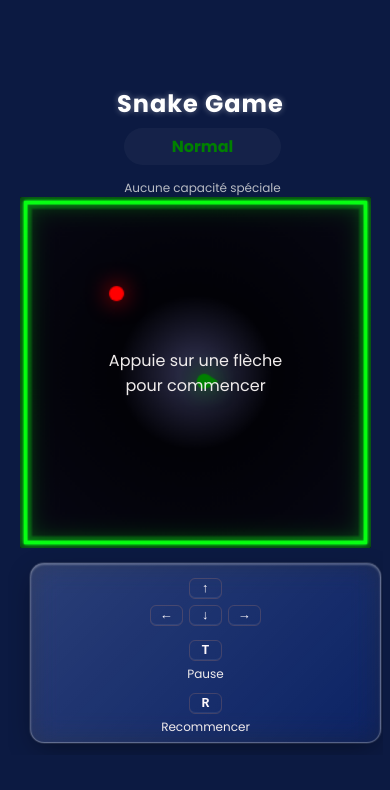
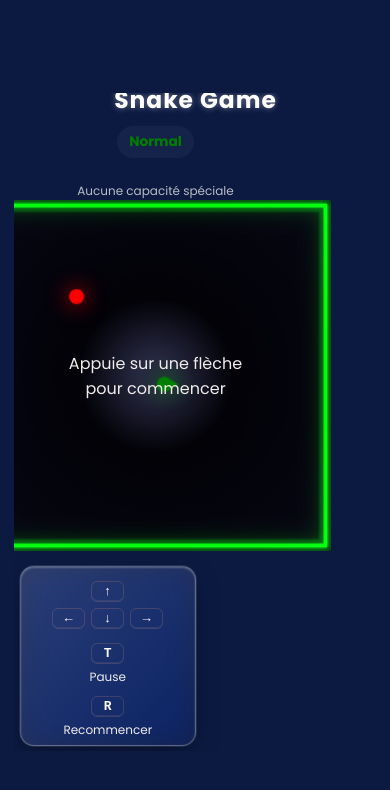
Before and after one commit to Walie-Matthieu/snake-game, a Next.js app: page / in a window 390 px wide. Shown: the top 790 px of the page. Built offline with nearby package versions, Linux system fonts and the light colour scheme.

Commit message:
Few changes

```diff
--- a/app/components/SnakeGame.tsx
+++ b/app/components/SnakeGame.tsx
@@ -1072,7 +1072,7 @@ export default function SnakeGame({
         <div
           data-ui="controls"
           style={{
-            width: controlsAbsolute ? `${160}px` : '100%',
+            width: 'var(--control-width, 160px)',  // ← doit lire la variable
             height: controlsAbsolute ? 'auto' : 'visible',
             transform: `translate(var(--controls-offset-x, 0px), var(--controls-offset-y, 0px))`,
             transformOrigin: 'top left',
--- a/app/page.module.css
+++ b/app/page.module.css
@@ -443,7 +443,7 @@
 }
 
 
-/* Mobile spécifique (320px - 600px) : minimaliste, garde titre + canvas + contrôles */
+/* Mobile spécifique (320px - 600px) : layout responsive avec unités viewport */
 @media (min-width: 320px) and (max-width: 600px) {
 
   /* cacher UNIQUEMENT aside et lastParagraph */
@@ -453,19 +453,21 @@
   }
 
   :root {
-    --control-width: 150px;    /* largeur du panneau touches */
-    --control-height: 200px;  /* hauteur du panneau touches */
-    --container-gap: 12px;   /* espace entre Canvas et panneau */
+    /* Taille du panneau responsive en vw/vh */
+    --control-width: clamp(35vw, 45vw, 50vw);   /* 35-50% de la largeur viewport */
+    --control-height: clamp(25vh, 30vh, 35vh);  /* 25-35% de la hauteur viewport */
+    --container-gap: 2vw;                       /* espace Canvas ↔ panneau (2% largeur) */
 
-    /* déplacement des power lines */
-    --powerlines-offset-x: -72px; /* - gauche | + droite */
-    --powerlines-offset-y: -8px;  /* - haut   | + bas    */
+    /* Power lines centré sous le canvas */
+    --powerlines-offset-x: 0px;
+    --powerlines-offset-y: -1vh;                /* ajustement vertical (1% hauteur) */
 
-    --ability-gap: 0px; /* ← espace entre “Normal” et “Aucune capacité spéciale */
+    /* Espacement texte capacités */
+    --ability-gap: 1.2vh;                       /* 1.2% de la hauteur viewport */
 
-    /* Variable unique pour déplacer TOUTES les touches ensemble */
-    --keys-group-offset-x: 0px;  /* - = gauche, + = droite */
-    --keys-group-offset-y: 17px;  /* - = haut,   + = bas    */
+    /* Touches centrées dans le panneau */
+    --keys-group-offset-x: 0px;
+    --keys-group-offset-y: 2.5vh;               /* 2.5% de la hauteur viewport */
   }
 
   /* Applique le déplacement à tous les boutons du panneau */
@@ -473,60 +475,67 @@
     transform: translate(var(--keys-group-offset-x), var(--keys-group-offset-y)) !important;
   }
 
-  /* conteneur centré et scroll si besoin */
+  /* Conteneur parfaitement centré */
   .row {
-    padding: 12px;
-    gap: 12px;
+    padding: 1.5vw;                             /* 1.5% de la largeur viewport */
+    gap: 2vh;                                   /* 2% de la hauteur viewport */
     justify-content: center;
+    align-items: center;
     width: 100%;
-    max-width: 100%;
-    box-sizing: border-box;   /* le padding ne dépasse plus */
+    max-width: 100vw;
+    box-sizing: border-box;
     overflow-y: auto;
-    overflow-x: hidden;       /* supprime la barre horizontale */
+    overflow-x: hidden;
   }
 
-  /* game block centré et offsets réinitialisés pour mobile */
+  /* Bloc jeu centré, offsets en vh/vw */
   .gameLeft {
     align-items: center;
-    padding-top: 16px;
+    padding-top: 2vh;                           /* 2% de la hauteur viewport */
 
-    --game-offset-x: 40px;   /* Déplacer le bloc jeu de gauche à droite */
-    --game-offset-y: 0;     /* Déplacer le bloc jeu de haut en bas */
+    --game-offset-x: 0px;
+    --title-offset-x: 0px;
+    --controls-offset-x: 0px;
+    --ability-text-offset-x: 0px;
 
-    --title-offset-x: 12px;      /* Déplacer le titre de gauche à droite */
-    --title-offset-y: -20px;  /* Déplacer le titre de haut en bas */
+    --game-offset-y: 0px;
+    --title-offset-y: -2.5vh;                   /* -2.5% de la hauteur viewport */
+    --controls-offset-y: 0px;
+    --ability-text-offset-y: 0px;
 
-    --container-gap: 12px;
-
-    --scoreboard-offset-x: 0;  /* Déplacer le scoreboard de gauche à droite */
-    --scoreboard-offset-y: 0;  /* Déplacer le panneau touches de droite à gauche */
-
-
-     /* Déplacement si besoin */
-    --controls-offset-x: -30px; /* déplace le panneau touches de droite à gauche */
-    --controls-offset-y: 0px;   /* + = bas, - = haut */
-
-    /* Taille du panneau (1 = normal, <1 réduit, >1 agrandit) */
+    --container-gap: 2vw;                       /* cohérence avec :root */
+    --scoreboard-offset-x: 0px;
+    --scoreboard-offset-y: 0px;
     --control-scale: 1;
-
-    --ability-text-offset-x: 7px; /* déplace le texte des capacités de droite à gauche */
-    --ability-text-offset-y: 0px;   /* + = bas, - = haut */
-
   }
 
-  /* titre centré et plus petit */
+  /* Titre parfaitement centré */
   .gameLeft::before {
     width: 100%;
     text-align: center;
-    font-size: 24px;
+    font-size: clamp(20px, 6vw, 28px);          /* 6% de la largeur viewport (min 20px, max 28px) */
     line-height: 1.2;
     left: 50%;
-    top: 8px;
-    transform: translateX(-60%) translateY(var(--title-offset-y, 0));
+    top: 1vh;                                   /* 1% de la hauteur viewport */
+    transform: translate(
+      calc(-50% + var(--title-offset-x, 0px)),
+      var(--title-offset-y, 0px)
+    );
   }
 
+  /* Espacement texte capacités */
+  :global([data-ui="ability-text"]) {
+    display: flex;
+    flex-direction: column;
+    row-gap: var(--ability-gap, 1.2vh);         /* utilise la variable vh */
+    align-items: center;
+    text-align: center;
+    font-size: clamp(12px, 3.5vw, 16px);        /* texte responsive (3.5% largeur) */
+  }
 
-  :global([data-ui="ability-text"] > :first-child) {
-    margin-bottom: 8px !important; /* ajuste la valeur */
+  /* Empêche tout débordement horizontal */
+  :global(body) {
+    overflow-x: hidden;
+    max-width: 100vw;
   }
 }
```
